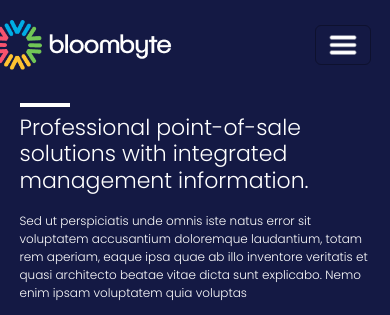
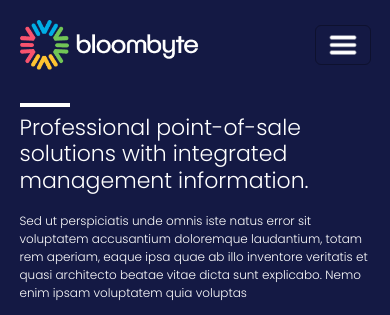
Before and after one commit to jasper-26/bloombyte, a plain HTML site: page index.html in a window 390 px wide. Shown: the top 315 px of the page. Drawn offline with nearby package versions, Linux system fonts and the light colour scheme.

Commit message:
new changes

```diff
--- a/styles/Pharmacy.css
+++ b/styles/Pharmacy.css
@@ -299,7 +299,5 @@
   .f-2 {
     padding: 0% 0 3% 0;
   }
-  .navbar-logo img {
-    margin-left: -15%;
-  }
+
 }
--- a/styles/collegeplus.css
+++ b/styles/collegeplus.css
@@ -363,7 +363,4 @@
     .f-2 {
       padding: 0% 0 3% 0;
     }
-    .navbar-logo img {
-      margin-left: -15%;
-    }
   }
--- a/styles/contact.css
+++ b/styles/contact.css
@@ -285,7 +285,4 @@
     padding: 0%;
     column-gap: 15px;
   }
-  .navbar-logo img {
-    margin-left: -15%;
-  }
 }
--- a/styles/e-commerce.css
+++ b/styles/e-commerce.css
@@ -302,7 +302,4 @@
     .f-2 {
       padding: 0% 0 3% 0;
     }
-    .navbar-logo img {
-      margin-left: -15%;
-    }
   }
--- a/styles/eLearning.css
+++ b/styles/eLearning.css
@@ -231,7 +231,4 @@
   .f-2 {
     padding: 0% 0 3% 0;
   }
-  .navbar-logo img {
-    margin-left: -15%;
-  }
 }
--- a/styles/education.css
+++ b/styles/education.css
@@ -383,7 +383,4 @@
     .f-2 {
       padding: 0% 0 3% 0;
     }
-    .navbar-logo img {
-      margin-left: -15%;
-    }
   }
--- a/styles/hiring.css
+++ b/styles/hiring.css
@@ -204,7 +204,5 @@
     margin-top: 20px;
     margin-left: 0%;
   }
-  .navbar-logo img {
-    margin-left: -15%;
-  }
+
 }
--- a/styles/index.css
+++ b/styles/index.css
@@ -638,9 +638,9 @@ dropdown {
         margin: 0%;
         padding: 0%;
     }
-    .navbar-logo img {
-        margin-left: -15%;
-    }
+    /* .navbar-logo img {
+        margin-left: -0%;
+    } */
     .client-1 {
         width: 50%;
     }
--- a/styles/medplus.css
+++ b/styles/medplus.css
@@ -435,8 +435,4 @@
     .f-2 {
       padding: 0% 0 3% 0;
     }
-
-    .navbar-logo img {
-      margin-left: -15%;
-    }
   }
--- a/styles/suite.css
+++ b/styles/suite.css
@@ -549,7 +549,5 @@ margin: 0%;
   .f-2 {
     padding: 0% 0 3% 0;
   }
-  .navbar-logo img {
-    margin-left: -15%;
-  }
+
 }
```
